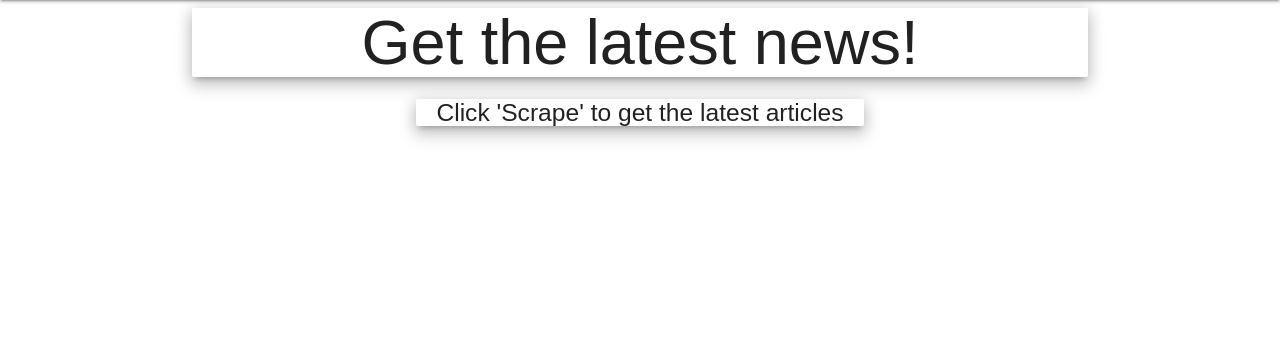
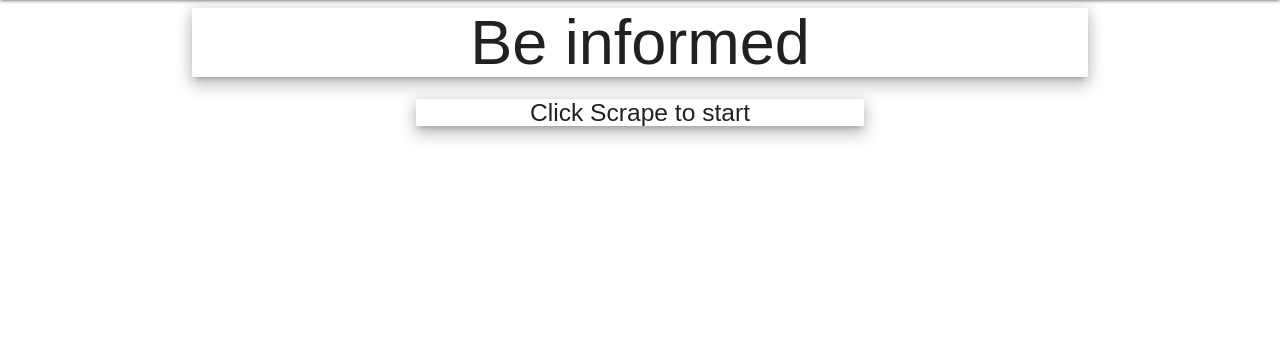
Before and after one commit to ManuelCoronaR/AlltheNewsThatisFittoScrape, a Node server app: page /articles in a window 1280 px wide. Shown: the part 64-420 px from the top of the page. Run offline with Node 20, Linux system fonts and the light colour scheme; data that the repository does not hold is empty; some libraries are stand-ins or nearby versions.

Commit message:
styling page

```diff
--- a/views/index.handlebars
+++ b/views/index.handlebars
@@ -1,8 +1,8 @@
 <div>
-    <h1 class="card z-depth-3 center-align">Get the latest news!</h1>
+    <h1 class="card z-depth-3 center-align">Be informed</h1>
     <div class="row">
         <div class="col s3"></div>
-        <h5 class="card z-depth-3 center-align col s6">Click 'Scrape' to get the latest articles</h5>
+        <h5 class="card z-depth-3 center-align col s6">Click Scrape to start</h5>
     </div>
 </div>
 
@@ -12,7 +12,7 @@
     {{#each article}}
     <div class="card-panel">
         <h4>{{this.title}}</h4>
-        <a href="/readArticle/{{this._id}}" class="waves-effects waves-light btn" id="btnSignUp">Read Articles</a>
+        <a href="/readArticle/{{this._id}}" class="waves-effects waves-light btn" id="btnSignUp">Open Articles</a>
     </div>
     {{/each}}
 </div>
```
